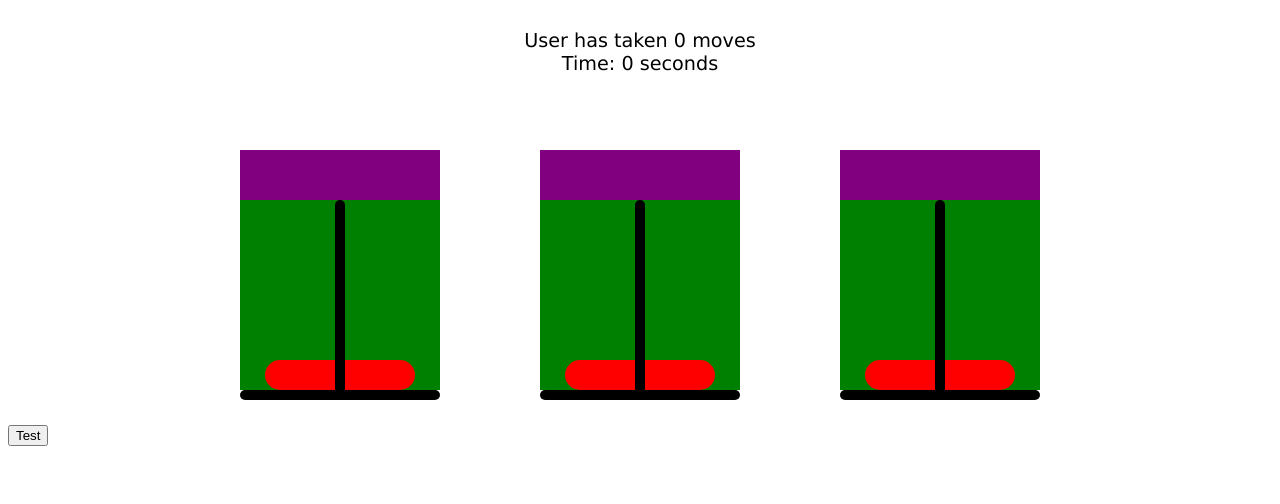
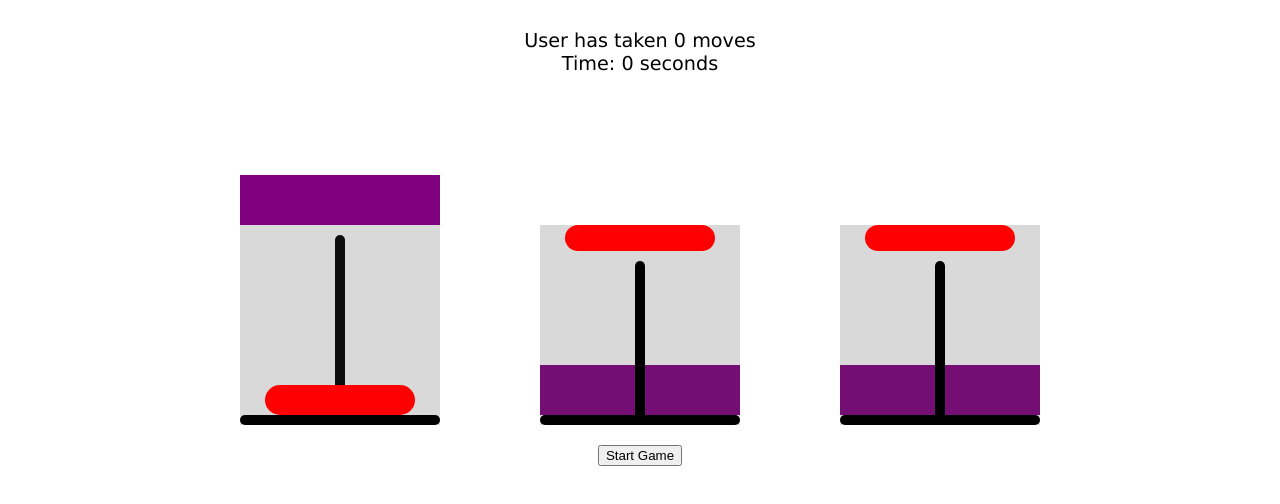
Before and after one commit to Chris-L-Tran/Towers-of-Hanoi, a plain HTML site: page index.html in a window 1280 px wide. Shown: the part 108-612 px from the top of the page. Drawn offline with nearby package versions, Linux system fonts and the light colour scheme.

Commit message:
Adjusted CSS and added button to add disks to posts

```diff
--- a/index.html
+++ b/index.html
@@ -20,18 +20,19 @@
 
     <div id="board">
         <div id="post1" class="post">
-            <div class="diskqueue">
+            <span class="diskqueue">
+
+            </span>
+            <div class="rod">
 
             </div>
-
             <div class="disks">
                 <div class="disk">
 
                 </div>
-                <div class="rod">
 
-                </div>
             </div>
+
 
             <div class="base">
 
@@ -75,10 +76,11 @@
         </div>
     </div>
 
-    <div id="test">
-        <button type="button">Test</button>
+    <div id ="controls">
+        <div id="start">
+            <button type="button">Start Game</button>
+        </div>
     </div>
-
     <script src="https://ajax.googleapis.com/ajax/libs/jquery/2.1.3/jquery.min.js"></script>
     <script type="text/javascript" src="script.js"> </script>
 
--- a/script.js
+++ b/script.js
@@ -10,7 +10,7 @@ function startTimer(){
 
 function test(){
     startTimer()
-
+    intBoard()
     var counter = parseInt($("#moves .moveNum").text())
     counter++
     $("#moves .moveNum").text(counter)
@@ -18,4 +18,17 @@ function test(){
 
 }
 
-$("#test").click(test)
+function addDisk() {
+
+}
+
+function intBoard() {
+    $("#post1 .disks").append("<div class='disk'></div>")
+}
+
+function startGame() {
+    startTimer()
+    intBoard()
+}
+
+$("#start").click(test)
--- a/style.css
+++ b/style.css
@@ -26,7 +26,7 @@ h1 {
     display:flex;
     height:200px;
     width:200px;
-    justify-content: center;
+    justify-content: flex-end;
     align-items:center;
     flex-flow: column;
     width:300px;
@@ -45,23 +45,26 @@ h1 {
 }
 
 .disks{
-    background-color:green;
+    background-color: rgba(65, 65, 65, .2);
     display:flex;
-    justify-content:center;
-    align-items: flex-end;
-    position:relative;
+    justify-content:flex-end;
+    align-items: center;
+    position:absolute;
+    flex-direction:column;
     width:200px;
     height:190px;
+    padding: 0 0 10px 0;
 
 }
 
 .rod{
     width: 10px;
-    height: 200px;
+    height: 190px;
     background:black;
     border-radius:50px;
     position:relative;
-    top:10px;
+    top:10px
+
 
 }
 
@@ -70,6 +73,7 @@ h1 {
     height: 10px;
     background:black;
     border-radius: 50px;
+    position: relative;
 
 }
 
@@ -77,7 +81,18 @@ h1 {
     background-color:red;
     width: 150px;
     height: 30px;
-    position:absolute;
     border-radius: 75px;
+    position: relative;
 
 }
+
+#controls {
+    display: flex;
+    justify-content: center;
+    margin:20px auto;
+}
+
+.button{
+    width: 50px;
+
+}
```
